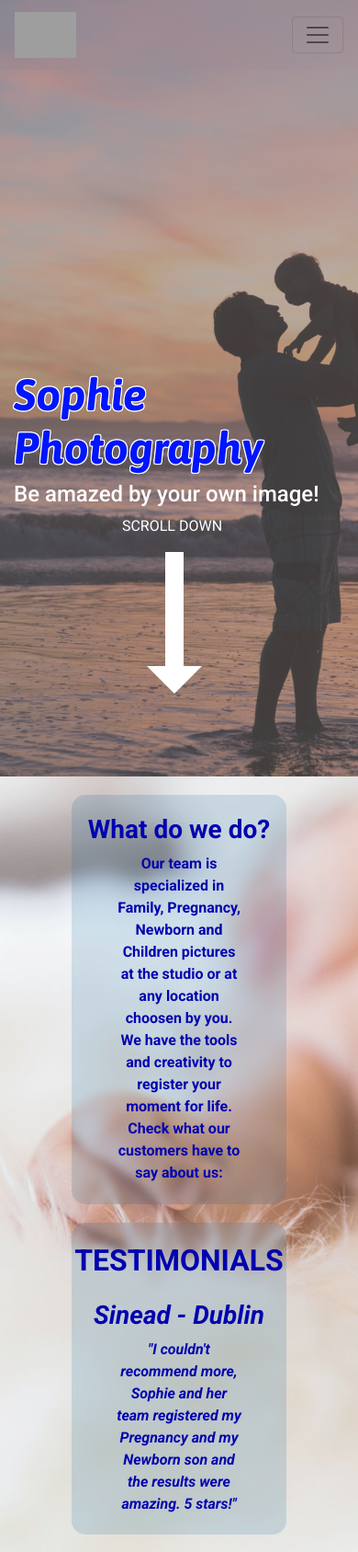
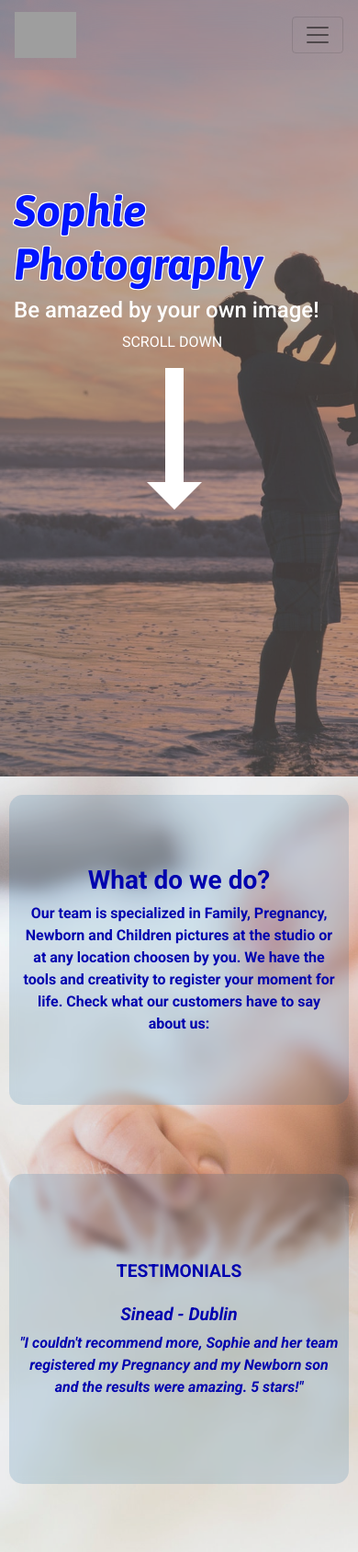
Before and after one commit to fabiodearaujo/sophie-photography-mp4, a Django app: page / in a window 390 px wide. Shown: the top 1687 px of the page at 92% size. Run offline with Django 3.2, Linux system fonts and the light colour scheme; parts of the project's set-up code (start-up, migrations or seed data) failed here and were passed over; some libraries are stand-ins or nearby versions; grey boxes are pictures that could not be loaded.

Commit message:
refactored css code to fix mobile layout on main page and checkout

```diff
--- a/products/templates/products/product_detail.html
+++ b/products/templates/products/product_detail.html
@@ -7,7 +7,7 @@
         <div class="row flex glassify">
             <div class="col-xl-4 col-lg-6 col-md-6 offset-xl-2 offset-lg-1 offset-md-1 mb-5 text-blue pt-5">
                 <div class="border-0">
-                    <img class="img-product-detail" src="{{ product.image.url }}" alt="{{ product.name }}">
+                    <img class="img-product-detail rounded" src="{{ product.image.url }}" alt="{{ product.name }}">
                 </div>
                 {% if request.user.is_superuser %}
                     <div class="text-left mt-5 mb-2">
--- a/static/css/base.css
+++ b/static/css/base.css
@@ -674,7 +675,7 @@ footer {
 @media screen and (max-width:787px) {
 
     .hero .home-inner {
-        padding-top: 400px;
+        padding-top: 200px;
     }
 
     .hero-call h1 {
@@ -683,6 +684,40 @@ footer {
         font-weight: bolder;
         font-family: 'Asap', sans-serif;
         display: block;
+    }
+
+    .about-main {
+        width: 95%;
+        height: 40% !important;
+        margin-top: 5%;
+        border-radius: 15px;
+        height: auto;
+
+    }
+
+    .about-main p {
+        padding: 0 10px 0 10px !important;
+    }
+
+    .about-testimonial {
+        width: 95%;
+        height: 40% !important;
+        margin-top: 5%;
+        margin-bottom: 5%;
+    }
+
+    .about-testimonial p {
+        padding: 0 10px 0 10px !important;
+    }
+
+    .about-testimonial h2 {
+        font-size:1.2em;
+        padding: 0;
+    }
+
+    .about-testimonial h3 {
+        font-size:1.2em;
+        padding: 0;
     }
 
     #packages p {
```
Also changed, not shown: other parts of static/css/base.css (+38 -3 lines).
